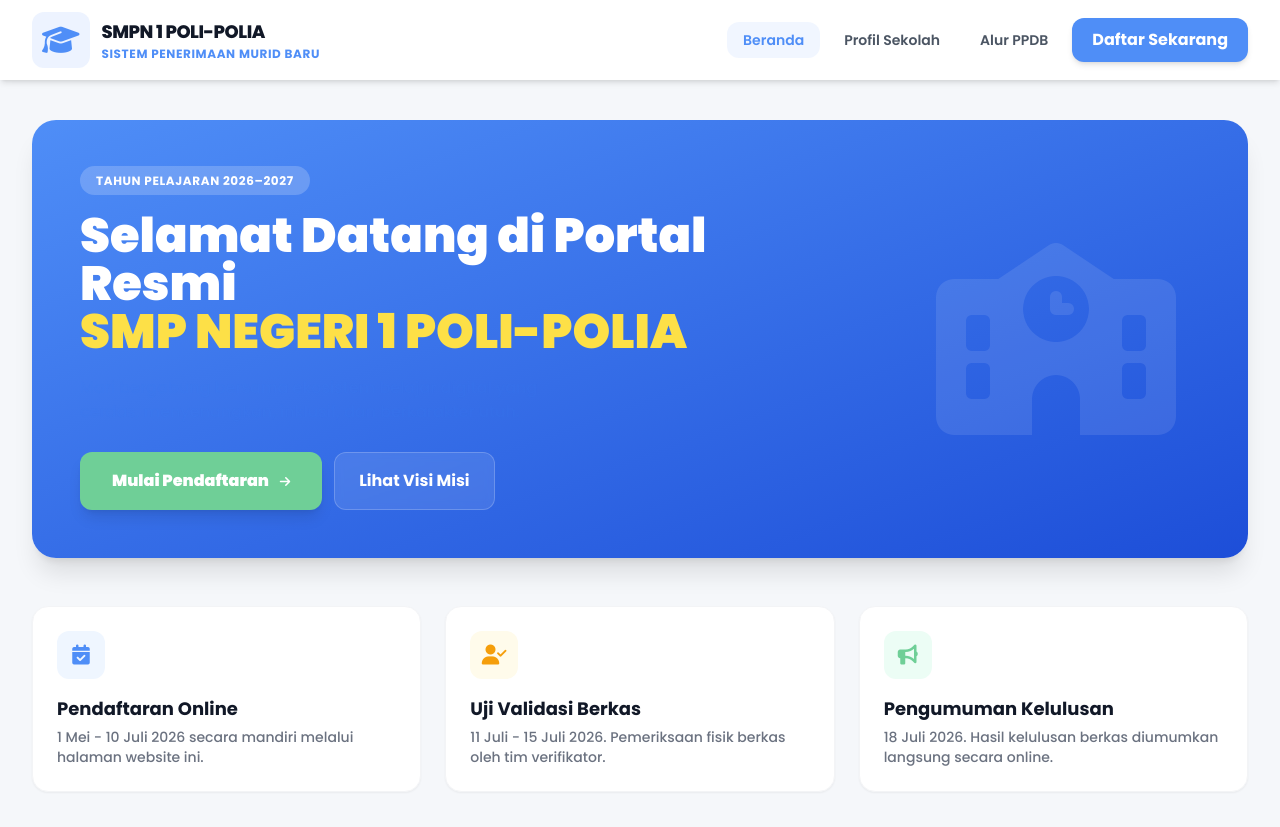
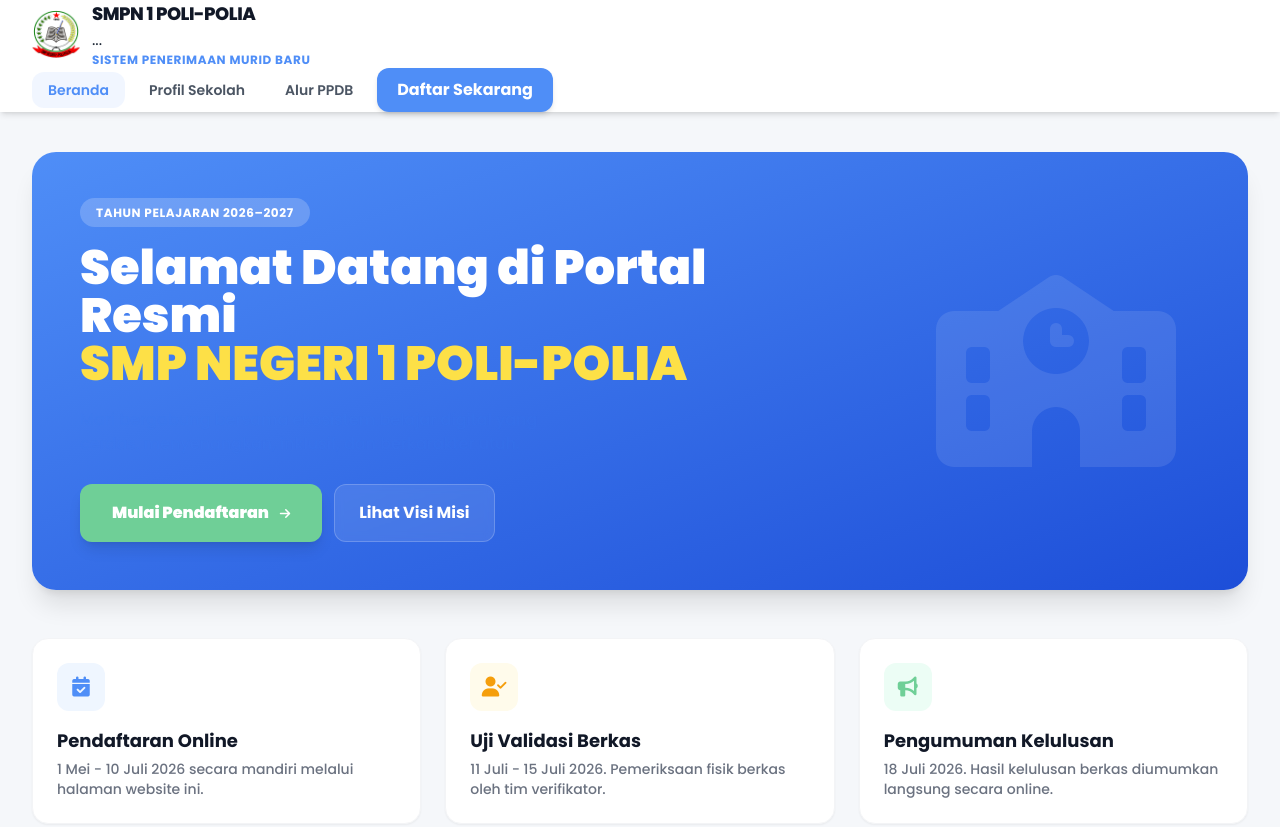
Before and after one commit to badiangfadil-ship-it/SPMB-SPENPOL-2026-2027, a plain HTML site: page index.html in a window 1280 px wide. Shown: the top 827 px of the page. Drawn offline with nearby package versions, Linux system fonts and the light colour scheme; some packages are replaced by stand-ins of ours; a script that the page names is missing.

Commit message:
Update index.html

```diff
--- a/index.html
+++ b/index.html
@@ -13,13 +13,12 @@
 
   <nav class="bg-white shadow-md sticky top-0 z-50">
     <div class="max-w-7xl mx-auto px-4 sm:px-6 lg:px-8">
-      <div class="flex justify-between h-20 items-center">
-        <div class="flex items-center space-x-3 cursor-pointer" onclick="switchTab('beranda')">
-          <div class="p-2.5 bg-[#4F8EF7]/10 rounded-xl">
-            <i class="fa-solid fa-graduation-cap text-[#4F8EF7] text-3xl"></i>
-          </div>
-          <div>
-            <span class="font-extrabold text-lg tracking-tight block text-gray-900">SMPN 1 POLI-POLIA</span>
+      <div class="flex items-center space-x-3 cursor-pointer" onclick="switchTab('beranda')">
+  <!-- Tag Image Logo Sekolah -->
+  <img src="logo.png" alt="Logo SMPN 1 Poli-Polia" class="h-12 w-auto object-contain">
+  <div>
+    <span class="font-extrabold text-lg tracking-tight block text-gray-900">SMPN 1 POLI-POLIA</span>
+...
             <span class="text-xs font-bold tracking-wider block uppercase text-[#4F8EF7]">Sistem Penerimaan Murid Baru</span>
           </div>
         </div>
```
